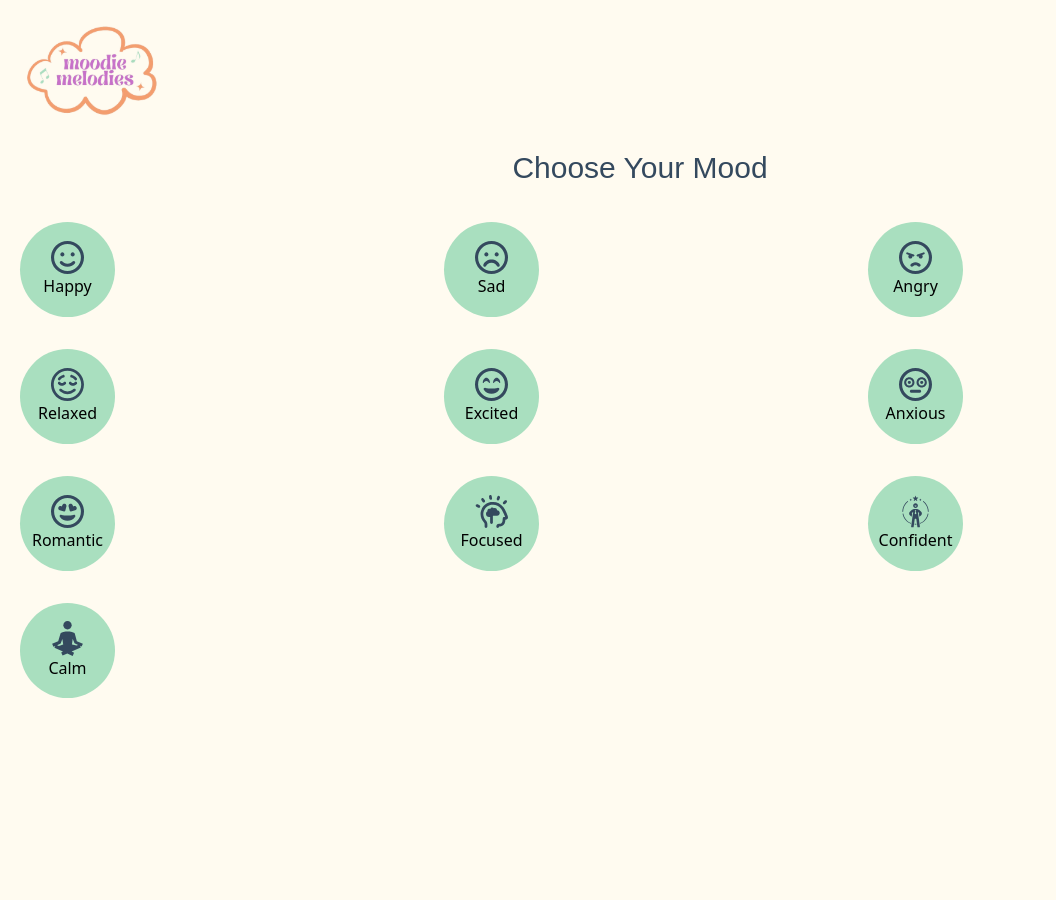
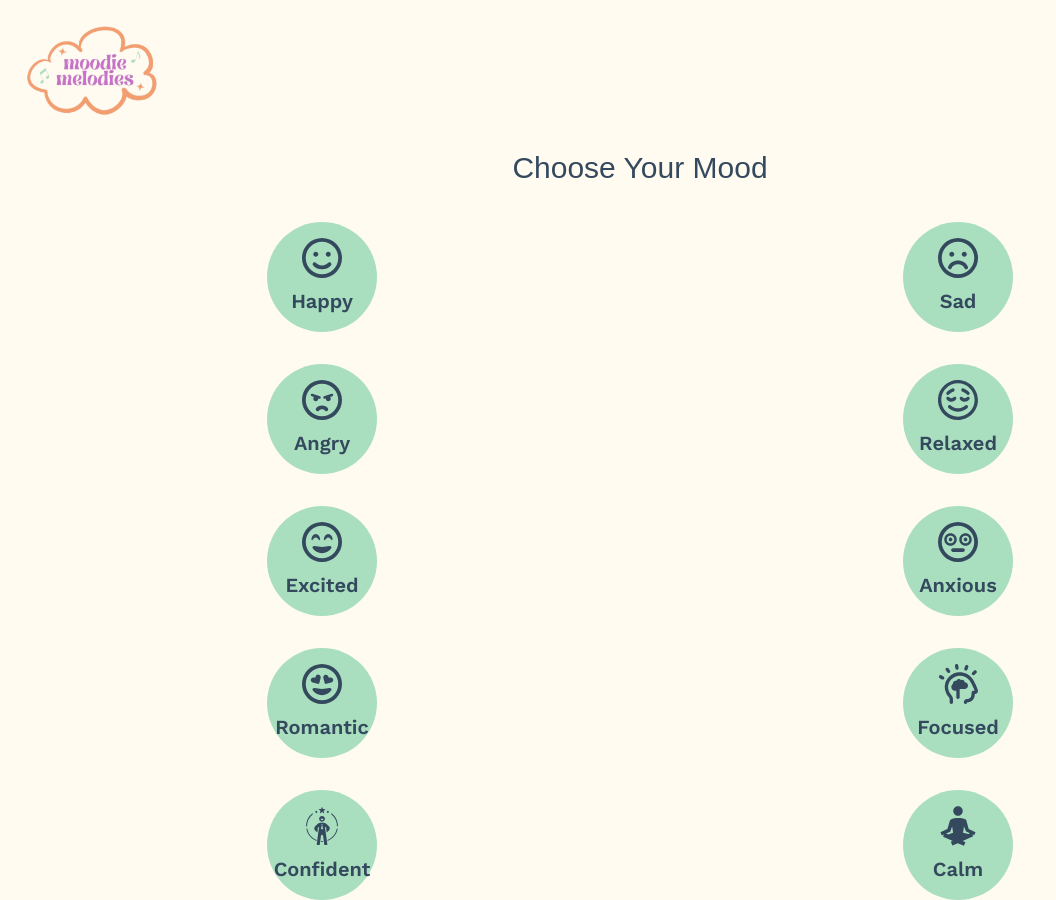
Before and after one commit to AOA19/moodie-melodies, a React (Vite) app: page /home in a window 1280 px wide. Shown: the whole page, without its empty margins (0-1056 px from the left). Before the commit the page ends 800 px from the top, so only its background shows below. Built offline with nearby package versions, Linux system fonts and the light colour scheme; a web font is replaced by a local one.

Commit message:
Added onclick function to mood icons that navigate to playlists page. Updated styling on mood icons

```diff
--- a/src/components/buttons/MoodIcons.css
+++ b/src/components/buttons/MoodIcons.css
@@ -1,10 +1,20 @@
 .icon-bg {
-    width: 95px;
-    height: 95px;
+    width: 110px;
+    height: 110px;
 }
 
 .icon-bg:hover {
     @apply bg-seasalt border-4 border-palegreen;
-    cursor: pointer;
 
 }
+
+.icon-img {
+    width: 40px;
+    height: 40px;
+}
+
+.icon-txt {
+    font-family: var(--ff-secondary);
+    font-size: 20px;
+    font-weight: 600;
+}
--- a/src/components/buttons/MoodIcons.jsx
+++ b/src/components/buttons/MoodIcons.jsx
@@ -1,18 +1,29 @@
+import { useNavigate } from "react-router-dom";
 import { moods } from "../../data/mood-data";
 import "./MoodIcons.css";
 
 export default function MoodIcons() {
+  const navigate = useNavigate();
+
+  const handleMoodClick = (mood) => {
+    navigate(`/playlists/${mood}`);
+  }
+
+
   return (
     <div>
-      <div className="grid grid-cols-3 gap-8 px-5 pt-9">
+      <div className="grid grid-cols-2 gap-8 px-5 pt-9">
         {moods.map((mood) => (
-          <div
+          <button
             key={mood.id}
-            className="icon-bg rounded-full bg-palegreen flex flex-col justify-center items-center"
+            className="icon-bg rounded-full flex flex-col justify-center items-center m-auto bg-palegreen"
+            onClick={() => handleMoodClick(mood.mood)}
           >
-            <img src={mood.src} alt={mood.alt} />
-            <p className="text-center">{mood.mood}</p>
-          </div>
+            <img src={mood.src} alt={mood.alt} className="icon-img" />
+            <p className="text-center capitalize text-charcoal pt-2 icon-txt">
+              {mood.mood}
+            </p>
+          </button>
         ))}
       </div>
     </div>
```
